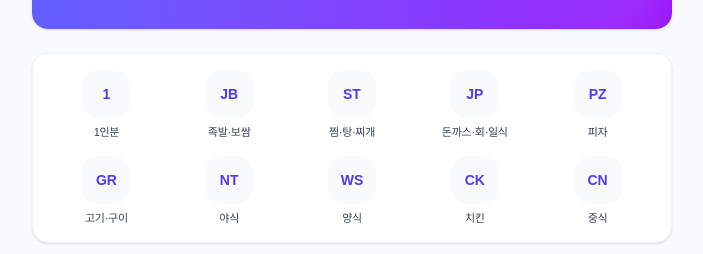
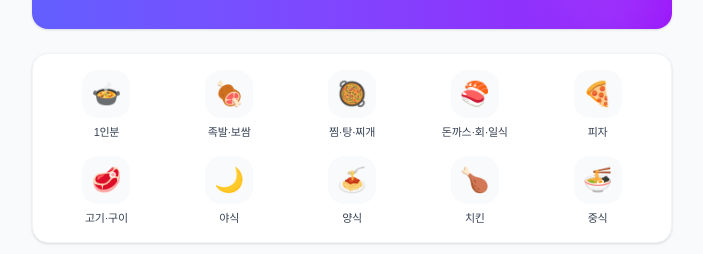
Before and after one commit to ifki11er/delivery, a Next.js app in the folder web_ui/: page / in a window 1280 px wide. Shown: the part 309-563 px from the top of the page, without its empty margins (288-991 px from the left). Built offline with nearby package versions, Linux system fonts and the light colour scheme; no server answers.

Commit message:
스마트폰 테스트

```diff
--- a/web_ui/src/app/login/LoginForm.tsx
+++ b/web_ui/src/app/login/LoginForm.tsx
@@ -6,9 +6,12 @@ import { signIn } from 'next-auth/react';
 import { Lock, Mail } from 'lucide-react';
 import { useSearchParams } from 'next/navigation';
 import { useI18n } from '@/i18n/I18nProvider';
+import { usePlatform } from '@/hooks/usePlatform';
 
 export default function LoginForm() {
   const t = useI18n();
+  const { platform } = usePlatform();
+  const isApp = platform === 'app';
   const searchParams = useSearchParams();
   const initialMessage = searchParams?.get('message');
   const [errorMsg, setErrorMsg] = useState(initialMessage || '');
@@ -93,7 +96,7 @@ export default function LoginForm() {
               id="password"
               name="password"
               type="password"
-              placeholder="••••••••"
+              placeholder="********"
               required
               className="w-full pl-10 pr-4 py-3 bg-white/5 border border-white/10 rounded-xl text-white placeholder-indigo-200/50 focus:outline-none focus:ring-2 focus:ring-white/50 focus:border-transparent transition-all"
             />
@@ -120,7 +123,7 @@ export default function LoginForm() {
         </div>
       </div>
 
-      <div className="mt-6 grid grid-cols-2 gap-4">
+      <div className={`mt-6 grid gap-4 ${isApp ? 'grid-cols-1' : 'grid-cols-2'}`}>
         <button
           onClick={() => signIn('kakao', { callbackUrl: '/' })}
           type="button"
@@ -132,6 +135,8 @@ export default function LoginForm() {
           </svg>
           Kakao
         </button>
+
+        {!isApp && (
           <button
             onClick={() => signIn('google', { callbackUrl: '/' })}
             type="button"
@@ -146,7 +151,14 @@ export default function LoginForm() {
             </svg>
             Google
           </button>
+        )}
       </div>
+
+      {isApp && (
+        <p className="mt-3 text-xs text-center text-indigo-100/80">
+          {t.login_google_webview_notice}
+        </p>
+      )}
     </>
   );
 }
--- a/web_ui/src/app/mypage/MypageClient.tsx
+++ b/web_ui/src/app/mypage/MypageClient.tsx
@@ -1,8 +1,7 @@
 'use client';
 
 import { useSession, signOut } from 'next-auth/react';
-import { usePlatform } from '@/hooks/usePlatform';
-import { LogOut, User, Store, Settings, Printer, ChevronRight, ClipboardList, Shield, Clock, AlertTriangle, Mail, Phone } from 'lucide-react';
+import { LogOut, User, Store, Settings, ChevronRight, ClipboardList, Shield, Clock, AlertTriangle, Mail, Phone } from 'lucide-react';
 import Link from 'next/link';
 
 import { useI18n } from '@/i18n/I18nProvider';
@@ -10,7 +9,6 @@ import { useState, useEffect, useRef } from 'react';
 
 export default function MypageClient() {
   const { data: session, status, update } = useSession();
-  const { platform, isReady } = usePlatform();
   const t = useI18n();
   const [isEmployee, setIsEmployee] = useState(false);
   const [empRole, setEmpRole] = useState<string | null>(null);
@@ -84,7 +82,7 @@ export default function MypageClient() {
     }
   }, [session, isEditingProfile]);
 
-  if (status === 'loading' || !isReady) {
+  if (status === 'loading') {
     return <div className="p-8 text-center text-gray-500">{t.mypage_loading}</div>;
   }
 
@@ -309,24 +307,6 @@ export default function MypageClient() {
               </div>
               <ChevronRight className="w-5 h-5 text-red-400" />
             </Link>
-
-            {/* 앱 환경에서만 프린터 설정 메뉴를 표시한다. */}
-            {platform === 'app' && (
-              <button
-                onClick={() => {
-                  if (typeof window !== 'undefined' && window.AndroidBridge) {
-                    window.AndroidBridge.openBluetoothSettings();
-                  }
-                }}
-                className="w-full flex items-center justify-between p-4 hover:bg-gray-50 transition-colors"
-              >
-                <div className="flex items-center space-x-3 text-gray-700">
-                  <Printer className="w-5 h-5 text-blue-500" />
-                  <span className="font-medium">{t.printer_settings}</span>
-                </div>
-                <ChevronRight className="w-5 h-5 text-gray-400" />
-              </button>
-            )}
           </>
         )}
 
--- a/web_ui/src/app/page.tsx
+++ b/web_ui/src/app/page.tsx
@@ -5,16 +5,16 @@ import Image from 'next/image';
 import { useI18n } from '@/i18n/I18nProvider';
 
 const CATEGORIES = [
-  { key: 'home_category_single', icon: '1' },
-  { key: 'home_category_jokbal', icon: 'JB' },
-  { key: 'home_category_soup', icon: 'ST' },
-  { key: 'home_category_japanese', icon: 'JP' },
-  { key: 'home_category_pizza', icon: 'PZ' },
-  { key: 'home_category_grill', icon: 'GR' },
-  { key: 'home_category_late', icon: 'NT' },
-  { key: 'home_category_western', icon: 'WS' },
-  { key: 'home_category_chicken', icon: 'CK' },
-  { key: 'home_category_chinese', icon: 'CN' },
+  { key: 'home_category_single', icon: '🍲' },
+  { key: 'home_category_jokbal', icon: '🍖' },
+  { key: 'home_category_soup', icon: '🥘' },
+  { key: 'home_category_japanese', icon: '🍣' },
+  { key: 'home_category_pizza', icon: '🍕' },
+  { key: 'home_category_grill', icon: '🥩' },
+  { key: 'home_category_late', icon: '🌙' },
+  { key: 'home_category_western', icon: '🍝' },
+  { key: 'home_category_chicken', icon: '🍗' },
+  { key: 'home_category_chinese', icon: '🍜' },
 ];
 
 const MOCK_STORES = [
@@ -104,7 +104,7 @@ export default function Home() {
           <div className="grid grid-cols-5 gap-y-4 gap-x-2">
             {CATEGORIES.map((cat) => (
               <div key={cat.key} className="flex flex-col items-center justify-center space-y-2 cursor-pointer group">
-                <div className="w-12 h-12 bg-gray-50 rounded-2xl flex items-center justify-center text-sm font-black text-indigo-600 group-hover:bg-indigo-50 transition-colors">
+                <div className="w-12 h-12 bg-gray-50 rounded-2xl flex items-center justify-center text-2xl group-hover:bg-indigo-50 transition-colors">
                   {cat.icon}
                 </div>
                 <span className="text-[11px] font-medium text-gray-700 text-center tracking-tight leading-tight">
--- a/web_ui/src/i18n/dictionaries.ts
+++ b/web_ui/src/i18n/dictionaries.ts
@@ -260,6 +260,7 @@ const ko: Dictionary = {
   login_email_continue: "이메일로 계속하기",
   login_processing: "로그인 처리 중...",
   login_social_divider: "또는 소셜 로그인",
+  login_google_webview_notice: "Google 로그인은 보안 정책상 앱 안에서는 사용할 수 없습니다. 웹 브라우저에서는 사용할 수 있습니다.",
 };
 
 const en: Dictionary = {
@@ -351,6 +352,7 @@ const en: Dictionary = {
   login_email_continue: "Continue with email",
   login_processing: "Signing in...",
   login_social_divider: "Or sign in with",
+  login_google_webview_notice: "Google sign-in is not available inside the app due to Google's security policy. It is available in a web browser.",
 };
 
 const vi: Dictionary = {
@@ -425,6 +427,7 @@ const vi: Dictionary = {
   login_email_continue: "Tiếp tục bằng email",
   login_processing: "Đang đăng nhập...",
   login_social_divider: "Hoặc đăng nhập bằng",
+  login_google_webview_notice: "Không thể đăng nhập Google bên trong ứng dụng do chính sách bảo mật của Google. Bạn có thể dùng trong trình duyệt web.",
 };
 
 Object.assign(ko, {
@@ -1350,6 +1353,7 @@ Object.assign(en, {
   mypage_withdraw_desc: "Delete your account? All information will be removed.",
   mypage_withdraw_success: "Your account has been deleted.",
   printer_settings: "Bluetooth Printer Settings",
+  login_google_webview_notice: "Google sign-in is not available inside the app due to Google's security policy. It is available in a web browser.",
   search_btn: "Search",
   currency_krw: "Won (KRW)",
   currency_usd: "Dollar (USD)",
@@ -1613,6 +1617,7 @@ Object.assign(vi, {
   mypage_withdraw_desc: "Bạn có chắc muốn rút tài khoản? Tất cả thông tin sẽ bị xóa.",
   mypage_withdraw_success: "Tài khoản đã được rút thành công.",
   printer_settings: "Cài đặt máy in Bluetooth",
+  login_google_webview_notice: "Không thể đăng nhập Google bên trong ứng dụng do chính sách bảo mật của Google. Bạn có thể dùng trong trình duyệt web.",
   currency_krw: "Won (KRW)",
   currency_usd: "Đô la (USD)",
   currency_vnd: "Đồng (VND)",
```
Lines whose indentation alone changed are shown as unchanged.
